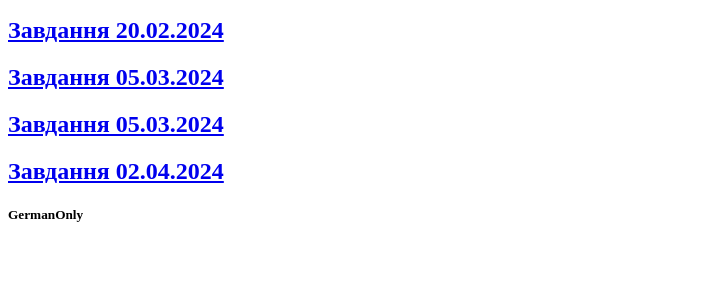
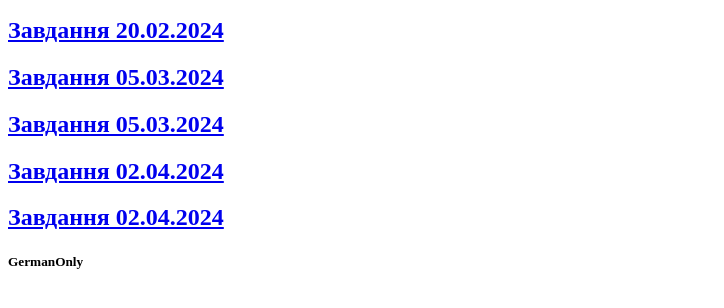
Before and after one commit to 1234567890133/les0n, a plain HTML site: page index.html in a window 1280 px wide. Shown: the part 136-444 px from the top of the page, without its empty margins (0-724 px from the left). Drawn offline with Linux system fonts and the light colour scheme.

Commit message:
Update index.html

```diff
--- a/index.html
+++ b/index.html
@@ -17,6 +17,7 @@
      <a href="Z05032024.html"> <h2> Завдання 05.03.2024 </h2></a>
      <a href="Z13022024.html"> <h2> Завдання 05.03.2024 </h2></a>
      <a href="Z02042024.html"> <h2> Завдання 02.04.2024 </h2></a>
+     <a href="Z09042024.html"> <h2> Завдання 02.04.2024 </h2></a>
    </section>
    <footer>
      <h5>GermanOnly</h5>
```
